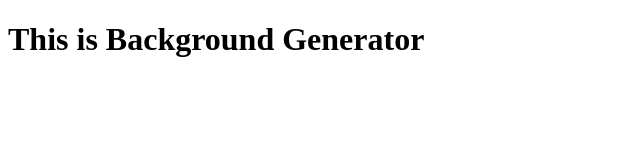
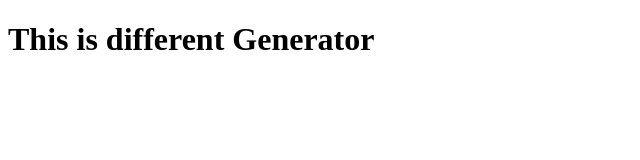
Before and after one commit to savitej/Background-generator, a plain HTML site: page index.html in a window 1280 px wide. Shown: the whole page, without its empty margins (0-640 px from the left). Drawn offline with Linux system fonts and the light colour scheme.

Commit message:
changing again

```diff
--- a/index.html
+++ b/index.html
@@ -4,6 +4,6 @@
 <title>Super Background</title>
 </head>
 <body>
-<h1>This is Background Generator</h1>
+<h1>This is different Generator</h1>
 </body>
 </html>
```
